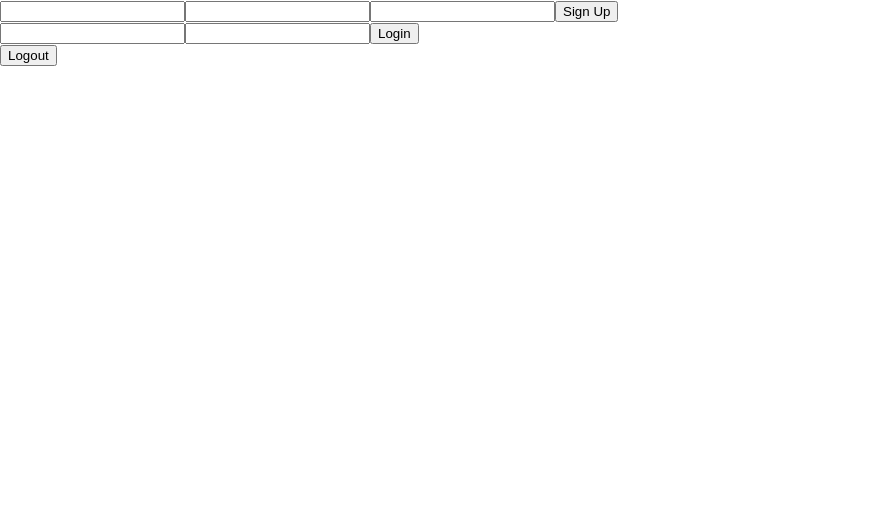
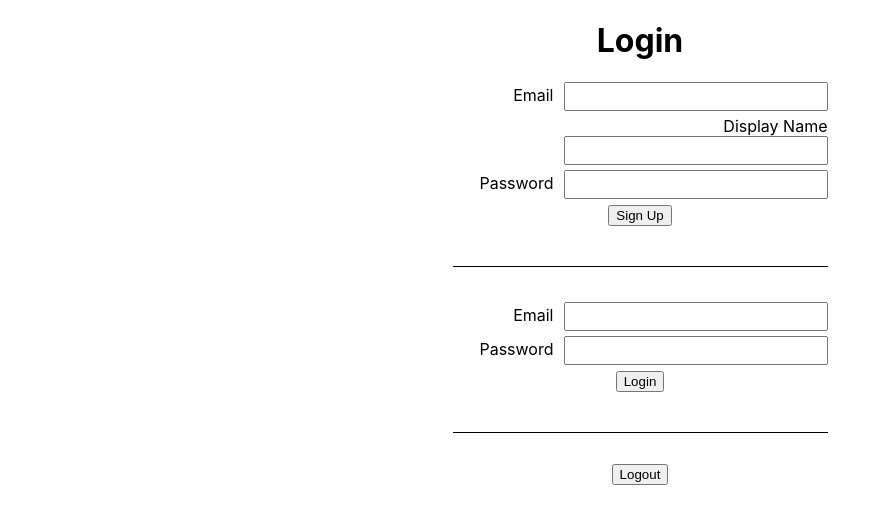
Before and after one commit to nathanmartel/todo-front-end, a React (Create React App) app: page /login in a window 1280 px wide. Shown: the top 524 px of the page, without its empty margins (0-891 px from the left). Built offline with nearby package versions, Linux system fonts and the light colour scheme.

Commit message:
whole bunch of changes

```diff
--- a/src/App.js
+++ b/src/App.js
@@ -4,6 +4,7 @@ import Home from './Home.js';
 import Login from './Login.js';
 import TodoEdit from './TodoEdit.js';
 import './App.css';
+import './style.css';
 
 const isLoggedIn = () => JSON.parse(localStorage.getItem('user'));
 
@@ -15,11 +16,12 @@ export default class App extends React.Component {
         <Route exact path='/' render={() =>
                 isLoggedIn()
                     ? <Home />
-                    : <Redirect to='login' />
+                    : <Redirect to='/login' />
                 }/>
-        <Route exact path="/login" component={Login} />
-        <Route exact path="/edit/:id" component={TodoEdit} />
-        {/* <Route path="/?" component={Home} /> */}
+        <Route exact path='/login' component={Login} />
+        {/* Another time, edit! */}
+        {/* <Route exact path='/edit/:id' component={TodoEdit} /> */}
+        <Redirect to='/login' />
       </Switch>
     </Router>
   );
--- a/src/Home.js
+++ b/src/Home.js
@@ -6,13 +6,30 @@ export default class Home extends Component {
   state = {
     todos: [],
     addValue: '',
+    userName: '',
+    userToken: '',
+    userId: ''
+}
+
+  handleComplete = async (todo) => {
+    console.log('marking as complete (or incomplete)');
+    const updatedTodo = {
+      id: todo.id,
+      task: todo.task,
+      user_id: todo.user_id,
+      complete: !todo.complete,
+    }
+    const URL = `${process.env.REACT_APP_DB_URL}/api/todos/${todo.id}`;
+    const result = await request.put(URL, updatedTodo).set('Authorization', this.state.userToken);
+    console.log('Adding PUT result:', result);
   }
 
   handleDelete = async (idFromChild) => {
+    console.log('should delete', idFromChild);
     // const URL = `${process.env.REACT_APP_DB_URL}/api/todos/${idFromChild}`;
     // const todoData = await request.delete(URL);
     // this.setState({ todos: todoData.body });
-    this.getAllTodos();
+    // this.getAllTodos();
   }
 
   handleAddSubmit = async (e) => {
@@ -20,13 +37,12 @@ export default class Home extends Component {
     const newTodo = {
       id: Math.random(),
       task: this.state.addValue,
+      user_id: this.state.userId,
       complete: false,
     }
     const URL = `${process.env.REACT_APP_DB_URL}/api/todos`;
-    const result = await request.post(URL, newTodo);
+    const result = await request.post(URL, newTodo).set('Authorization', this.state.userToken);;
     console.log('Adding POST result:', result);
-    // Is this the best way to refresh the list of todos?
-    this.getAllTodos();
   }
 
   handleAddChange = (e) => {
@@ -34,11 +50,28 @@ export default class Home extends Component {
   }
 
   getAllTodos = async () => {
+    console.log('Getting all todos');
+    const user = JSON.parse(localStorage.getItem('user'));
+    console.log('userToken is ', this.state.userToken);
+    console.log('user.token is ', user.token);
     const URL = `${process.env.REACT_APP_DB_URL}/api/todos`;
+    const todoData = await request.get(URL).set('Authorization', this.state.userToken);
+    this.setState({ todos: todoData.body });
+  }
+
+  getUser = () => {
+    console.log('Getting user');
     const user = JSON.parse(localStorage.getItem('user'));
-    console.log(user.name);
-    const todoData = await request.get(URL).set('Authorization', user.token);
-    this.setState({ todos: todoData.body });
+    this.setState({
+      userName: user.display_name,
+      userToken: user.token,
+      userId: user.id
+    });
+  }
+
+  // Make sure user info is loaded into state for authorization use before making API calls
+  componentWillMount() {
+    this.getUser();
   }
 
   async componentDidMount() {
@@ -53,7 +86,7 @@ export default class Home extends Component {
         </header>
         <div>
           <ul className='todo-list'>
-            {this.state.todos.map(todo => <TodoItem todo={todo} handleDelete={this.handleDelete} />)}
+            {this.state.todos.map(todo => <TodoItem key={todo.id} todo={todo} handleComplete={this.handleComplete} handleDelete={this.handleDelete} />)}
           </ul>
         </div>
         <div>
--- a/src/Login.js
+++ b/src/Login.js
@@ -12,7 +12,7 @@ export default class Login extends Component {
     }
 
     handleSignUp = async () => {
-        const URL=`${process.env.REACT_APP_DB_URL}/api/auth/signup`;
+        const URL=`${process.env.REACT_APP_DB_AUTH_URL}/signup`;
         const newUser = {
             email: this.state.emailSignUp,
             password: this.state.passwordSignUp,
@@ -23,7 +23,7 @@ export default class Login extends Component {
     }
 
     handleLogin = async () => {
-        const URL=`${process.env.REACT_APP_DB_URL}/api/auth/signin`;
+        const URL=`${process.env.REACT_APP_DB_AUTH_URL}/signin`;
         const newUser = {
             email: this.state.emailLogin,
             password: this.state.passwordLogin,
@@ -41,18 +41,29 @@ export default class Login extends Component {
     render() {
         return (
             <div>
+                <h1>Login</h1>
                 <div className='signup-container'>
+                    <label>Email
                         <input onChange={(e) => this.setState({ emailSignUp: e.target.value })} value={this.state.emailSignUp} />
+                    </label>
+                    <label>Display Name
                         <input onChange={(e) => this.setState({ display_nameSignUp: e.target.value })} value={this.state.display_nameSignUp} />
+                    </label>
+                    <label>Password
                         <input onChange={(e) => this.setState({ passwordSignUp: e.target.value })} value={this.state.passwordSignUp} />
+                    </label>
                     <button onClick={this.handleSignUp}>Sign Up</button>
                 </div>
                 <div className='signin-container'>
+                    <label>Email
                         <input onChange={(e) => this.setState({ emailLogin: e.target.value })} value={this.state.emailLogin} />
+                    </label>
+                    <label>Password
                         <input onChange={(e) => this.setState({ passwordLogin: e.target.value })} value={this.state.passwordLogin} />
+                    </label>
                     <button onClick={this.handleLogin}>Login</button>
                 </div>
-                <div>
+                <div className='logout-container'>
                     <button onClick={this.handleLogout}>Logout</button>
                 </div>
             </div>
--- a/src/TodoEdit.js
+++ b/src/TodoEdit.js
@@ -1,10 +1,21 @@
 import React, { Component } from 'react'
 
 export default class TodoEdit extends Component {
+    state = {
+        todos: [],
+        addValue: '',
+        userName: '',
+        userToken: '',
+        userId: ''
+    }
+
     render() {
         return (
             <div>
-
+            <li style={{textDecoration: this.props.todo.complete ? 'line-through' : 'inherit'}}>
+                {this.props.todo.task}
+                {JSON.stringify(this.props.todo.complete)}
+            </li>
             </div>
         )
     }
--- a/src/TodoItem.js
+++ b/src/TodoItem.js
@@ -4,16 +4,12 @@ import { Link } from 'react-router-dom';
 export default class todoItem extends Component {
     render() {
         return (
-            <li key={this.props.todo.id}>
-                <p>
-                    {this.props.todo.task}
-                    &nbsp;|&nbsp;
-                    {JSON.stringify(this.props.todo.complete)}
-                    &nbsp;&nbsp;
-                    <Link to={`/edit/${this.props.todo.id}`}><button>EDIT</button></Link>
-                    &nbsp;&nbsp;
-                    <button onClick={this.props.handleDelete}>DELETE</button>
-                </p>
+            <li style={{textDecoration: this.props.todo.complete ? 'line-through' : 'inherit'}}>
+                {this.props.todo.task}
+                <button onClick={() => this.props.handleComplete(this.props.todo)}>COMPLETE</button>
+                {/* Another time, edit! */}
+                {/* <Link to={`/edit/${this.props.todo.id}`}><button>EDIT</button></Link> */}
+                <button onClick={() => this.props.handleDelete(this.props.todo.id)}>DELETE</button>
             </li>
         )
     }
--- /dev/null
+++ b/src/style.css
@@ -0,0 +1,47 @@
+body {
+  text-align: center;
+  margin: 0 auto;
+}
+
+ul {
+  margin: 0;
+  padding: 0;
+}
+
+ul li {
+  list-style-type: none;
+  margin: 15px 0;
+}
+
+li button {
+  margin-left: 10px;
+  position: relative;
+  bottom: 2px;
+}
+
+label {
+  display: block;
+  text-align: right;
+  margin: 5px auto;
+  max-width: 375px;
+}
+
+label input {
+  margin-left: 10px;
+  width: 250px;
+  padding: 5px;
+}
+
+.signup-container,
+.signin-container,
+.logout-container {
+  max-width: 375px;
+  margin: 0 auto;
+}
+
+.signin-container,
+.logout-container {
+  margin-top: 40px;
+  padding-top: 30px;
+  border-top: 1px solid black;
+}
```
Lines whose indentation alone changed are shown as unchanged.
